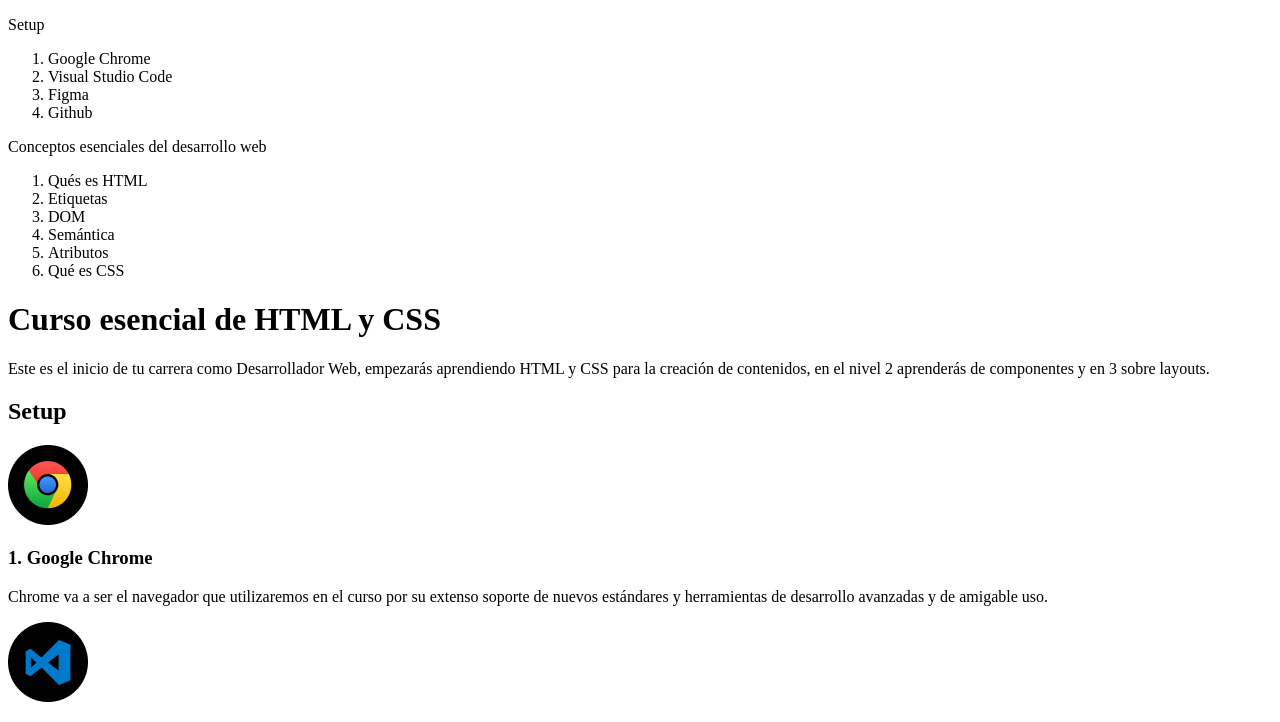
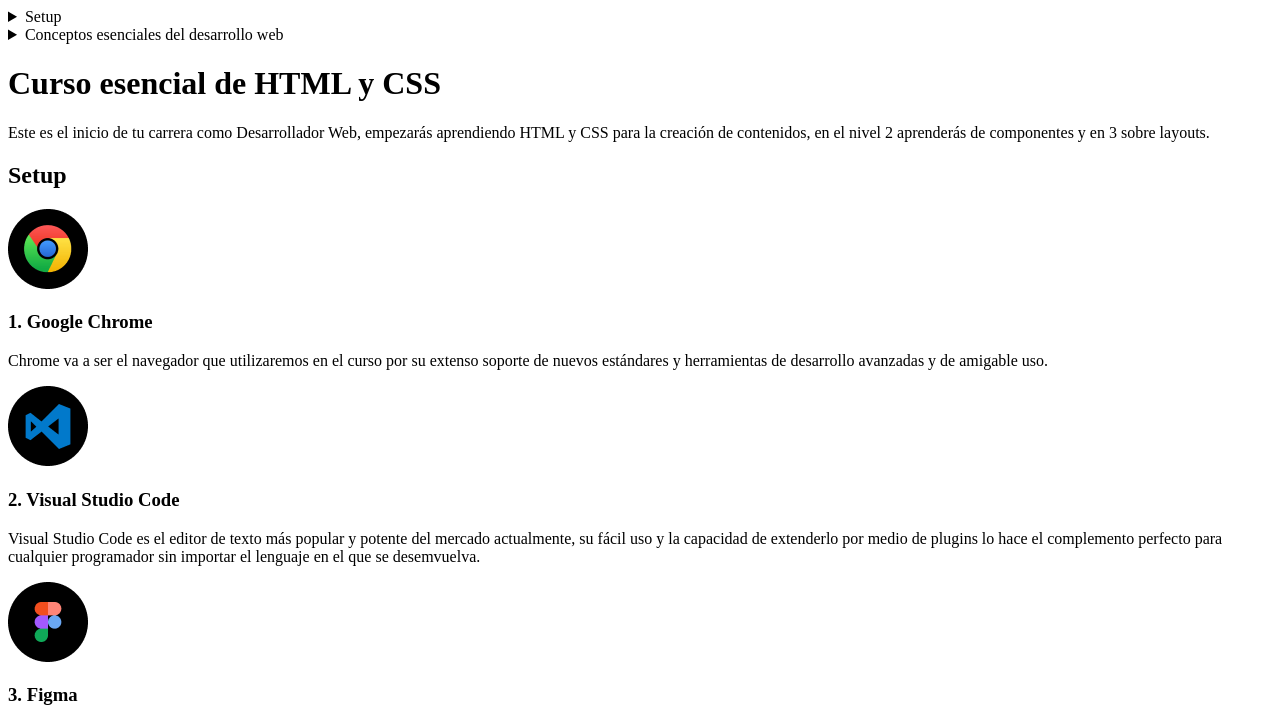
Before and after one commit to betCal/Pagina-de-inicio-, a plain HTML site: page index.html in a window 1280 px wide. Shown: the top 722 px of the page. Drawn offline with Linux system fonts and the light colour scheme; files whose address does not match are found by name.

Commit message:
versión 27 de mayo

```diff
--- a/index.html
+++ b/index.html
@@ -4,28 +4,37 @@
     <meta charset="UTF-8">
     <meta http-equiv="X-UA-Compatible" content="IE=edge">
     <meta name="viewport" content="width=device-width, initial-scale=1.0">
-    <title>Document</title>
+    <link rel="stylesheet" href="css/styles.css">
+    <title>Blog Betzabel Calderon</title>
 </head>
 <body>
     <header>
-        <p>Setup</p>
-        <nav>
+        <details>
+        <summary>
+          Setup
+          </summary>
           <ol>
-            <li>Google Chrome</li>
-            <li>Visual Studio Code</li>
-            <li>Figma</li>
-            <li>Github</li>
+            <li><a href="#google-Chrome">Google Chrome</a></li>
+            <li><a href="#vsc">Studio Code</a></li>
+            <li><a href="#figma">Figma</a></li>
+            <li><a href="#github">Github</a></li>
           </ol>
-          <p>Conceptos esenciales del desarrollo web</p>
+       </details>
+
+       <details>
+        <summary>
+          Conceptos esenciales del desarrollo web
+          </summary>
           <ol>
-            <li>Qués es HTML</li>
-            <li>Etiquetas</li>
-            <li>DOM</li>
-            <li>Semántica</li>
-            <li>Atributos</li>
-            <li>Qué es CSS</li>
+            <li><a href="#html">Qués es HTML</a></li>
+            <li><a href="etiquetas">Etiquetas</a></li>
+            <li><a href="dom">DOM</a></li>
+            <li><a href="semática">Samática</a></li>
+            <li><a href="atributos">Atributos</a></li>
+            <li><a href="css">Qué es CSS</a></li>
           </ol>
-        </nav>
+       </details>
+     </nav>
       </header>
       <h1>
         Curso esencial de HTML y CSS
@@ -36,14 +45,14 @@
       </p>
       <h2>Setup</h2>
       <img src="images/Google-Chrome.png" alt="Logo de Google Chrome" title="Logo de Chrome">
-      <h3>1. Google Chrome</h3>
+      <h3 id="google-chrome">1. Google Chrome</h3>
       <p>
         Chrome va a ser el navegador que utilizaremos en el curso por su extenso soporte de nuevos estándares y herramientas de
         desarrollo avanzadas y de amigable uso.
       </p>
 
       <img src="images/Visual-Studio-Code.png" alt="Logo de Visual Studio Code" title="Logo Visual Studio Code">
-  <h3>2. Visual Studio Code</h3>
+  <h3 id="vsc">2. Visual Studio Code</h3>
   <p>
     Visual Studio Code es el editor de texto más popular y potente del mercado actualmente, su fácil uso y la capacidad de
     extenderlo por medio de plugins lo hace el complemento perfecto para cualquier programador sin importar el lenguaje en
@@ -51,14 +60,14 @@
   </p>
 
   <img src="images/Figma.png" alt="Logo de Figma" title="Logo Figma">
-  <h3>3. Figma</h3>
+  <h3 id="fidma">3. Figma</h3>
   <p>
     Figma es una la herramienta más popular en la actualidad para entregar diseños a los desarrolladores para su
     implementación por su fácil uso porque puede ser usado directamente desde el navegador.
   </p>
 
   <img src="images/GitHub.png" alt="Logo de GitHub" title="Logo GitHub">
-  <h3>4. GitHub</h3>
+  <h3 id="github">4. GitHub</h3>
   <p>
     Así como en Facebook te encuentran tus amigos, en Github te encuentran otras programadoras y programadores de todo el
     mundo, en vez de subir fotos de tus viajes aquí subes tu código y puedes elegir hacerlo “open source” o guardarlo de
@@ -66,10 +75,10 @@
   </p>
 <br><br>
   <h3>"Este es tu comienzo como desarrollador"</h3>
-  <h4>Rogelio Sánchez Téllez</h4>
+  <h4>Betzabel Calderon Solis</h4>
 <br><br>
   <h2>Conceptos esenciales del Desarrollo Web</h2>
-  <h3>1. Qué es HTML</h3>
+  <h3 id="html">1. Qué es HTML</h3>
 <p>
   Hyper Text Markup Language o Lenguaje de marcas Hipertexto. Es el componente más básico de la web. Define el significado
   y la estructura del contenido.
@@ -77,7 +86,7 @@
   <img src="images/html.png" width="902" height="344" alt="Código HTML" title="Código HTML">
 <br>
 
-<h3>2. Etiquetas</h3>
+<h3 id="etiquetas">2. Etiquetas</h3>
   <p>
     Las etiquetas HTML van a ayudarnos a brindar una estructura y semántica al contenido de nuestro website y cada una tiene
     características y usos diferentes aunque visualmente den un resultado similar.
@@ -90,7 +99,7 @@
   </p>
   <br>
 
-  <h3>3. DOM</h3>
+  <h3 id="dom">3. DOM</h3>
   <p>
     El Document Object Model es una estructura de árbol que representará todos nuestros proyectos web como si un árbol
     genealógico fuera: padres, hijos, hermanos con niveles infinitos. cuando entendemos esta anidación podemos identificar
@@ -99,7 +108,7 @@
   <img src="images/dom.png" width="900" height="470" alt="Estructura DOM" title="Estructura DOM">
   <br>
 
-  <h3>4. Semántica</h3>
+  <h3 id="semática">4. Semántica</h3>
   <p>
     La semántica le brinda sentido a cada elemento existen en un sitio web, algunos elementos será meramente decorativos y
     no deben significar nada pero otros serán títulos y deberán estar en diferente jerarquías o alguna secciones serán más
@@ -109,7 +118,7 @@
   </p>
   <br>
 
-  <h3>5. Atributos</h3>
+  <h3 id="atributos">5. Atributos</h3>
   <p>
     Los atributos le dan características extra a las etiquetas para complementar información y son pre programadas por el
     navegador, algunos atributos funcionan en todas las etiquetas de la misma forma como ‘class’ pero otros atributos
@@ -117,7 +126,7 @@
   </p>
   <br>
 
-  <h3>6. CSS</h3>
+  <h3 id="css">6. CSS</h3>
   <p>
     Hojas de Estilo en Cascada (del inglés Cascading Style Sheets) o CSS es el lenguaje de estilos utilizado para describir
     la presentación de documentos HTML.
@@ -146,5 +155,9 @@
     <li>Margin / Márgenes</li>
   </ul>
 
+  <p>
+    si tienes alguna pregunta escribe a
+    <a href="mailto:betzabelcalderons6_10@dgb.email">betzabelcalderons6_10@dgb.email</a>
+    </p>
 </body>
 </html>
```
